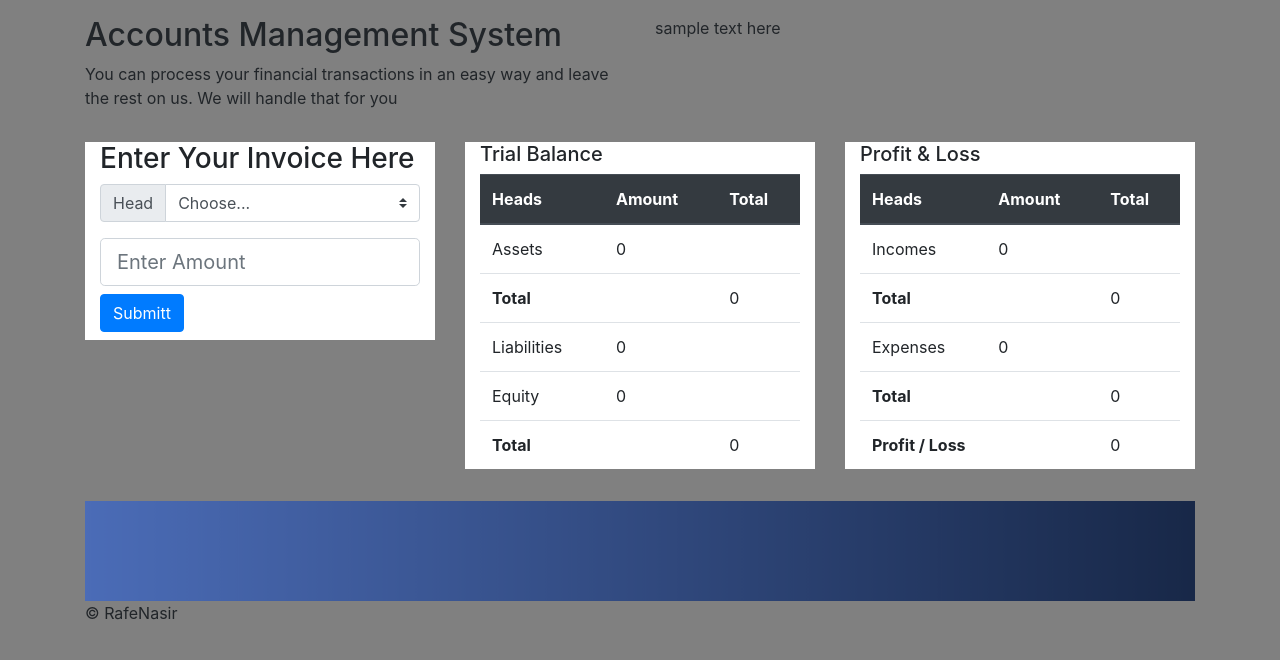
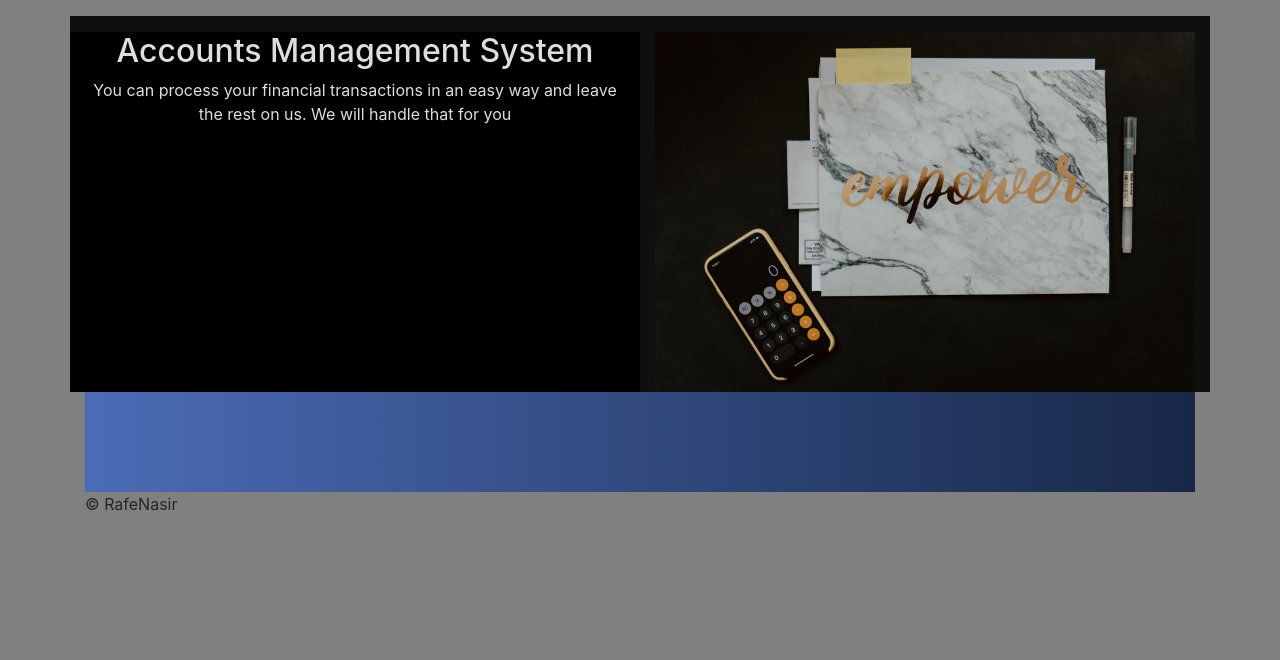
Before and after one commit to rafenasir/auto-accountant, a PHP site: page / in a window 1280 px wide. Shown: the part 140-800 px from the top of the page. Run offline with PHP 8.4, Linux system fonts and the light colour scheme.

Commit message:
back to original

```diff
--- a/index.html
+++ b/index.html
@@ -17,7 +17,7 @@
                 <img src="./media/blue_background.png" alt="background" width="100%" height="100vh">
                 <ul class="nav justify-content-end bg-primary">
                     <li class="nav-item"><a class="nav-link active text-white " href="index.html">Home</a></li>
-                    <li class="nav-item"><a class="nav-link active text-white" href="#accont-management">Management System</a></li>
+                    <li class="nav-item"><a class="nav-link active text-white" href="./project.html">Management System</a></li>
                     <li class="nav-item"><a class="nav-link active text-white" href="contact.html">Contact</a></li>
                 </ul>
             </div>
@@ -25,132 +25,131 @@
     </header>
 
     <main>
-        <div class=" container">
-            <div class=" row">
-                <div class="mt-3 col-lg-6 col-sm-6">
+        <div class=" banner container">
+            <div class=" main-img row">
+                <div class="mt-3 col-lg-6 col-sm-6" style="background-color:black">
                     <h2>Accounts Management System</h2>
                     <p>You can process your financial transactions in an easy way and leave the rest on us. We will handle that for you</p>
                 </div>
-                <div class="mt-3  col-lg-6 col-sm-6">
-                    <p>sample text here</p>
+                <div class=" mt-3 col-lg-6 col-sm-6 ">
 
-                    <!-- <img calss="" src="media/main-background-img-3.jpeg" width="100%" height="500vh"> -->
+                    <img calss=" " src="media/background-image-1.jpeg " width="100% ">
                 </div>
             </div>
         </div>
 
 
 
+        <!--
 
 
+        <div id="accont-management " class="container ">
+            <div class="row ">
 
-        <div id="accont-management" class="container">
-            <div class="row">
-
-                <div class="mt-3 mb-3 col-lg-4 col-sm-12" ;>
-                    <div class="col-md-12 col-lg-12 col-sm-12" style="background-color: white; height: auto">
+                <div class="mt-3 mb-3 col-lg-4 col-sm-12 " ;>
+                    <div class="col-md-12 col-lg-12 col-sm-12 " style="background-color: white; height: auto ">
 
                         <h3>Enter Your Invoice Here</h3>
-                        <form onsubmit="return false">
-                            <div class="input-group mb-3">
-                                <div class="input-group-prepend">
-                                    <label class="input-group-text" for="inputGroupSelect01">Head</label>
+                        <form onsubmit="return false ">
+                            <div class="input-group mb-3 ">
+                                <div class="input-group-prepend ">
+                                    <label class="input-group-text " for="inputGroupSelect01 ">Head</label>
                                 </div>
-                                <select class="custom-select" id="inputGroupSelect01">
+                                <select class="custom-select " id="inputGroupSelect01 ">
                                 <option selected>Choose...</option>
-                                <option value="1">Expense Increased</option>
-                                <option value="2">Expense Decreased</option>
-                                <option value="3">Assets Increased</option>
-                                <option value="4">Assets Decreased</option>
-                                <option value="5">Income Increased</option>
-                                <option value="6">Income Decreased</option>
-                                <option value="7">Liabilities Increased</option>
-                                <option value="8">Liabilities Decreased </option>
-                                <option value="9">Equity Increased </option>
-                                <option value="10">Equity Decreased</option>
+                                <option value="1 ">Expense Increased</option>
+                                <option value="2 ">Expense Decreased</option>
+                                <option value="3 ">Assets Increased</option>
+                                <option value="4 ">Assets Decreased</option>
+                                <option value="5 ">Income Increased</option>
+                                <option value="6 ">Income Decreased</option>
+                                <option value="7 ">Liabilities Increased</option>
+                                <option value="8 ">Liabilities Decreased </option>
+                                <option value="9 ">Equity Increased </option>
+                                <option value="10 ">Equity Decreased</option>
                                 </select>
 
 
                             </div>
-                            <input id="amount" class="form-control form-control-lg" type="number" placeholder="Enter Amount">
+                            <input id="amount " class="form-control form-control-lg " type="number " placeholder="Enter Amount ">
 
-                            <input class="my-2 btn btn-primary" type="submit" value="Submitt" onclick="findValue(parseInt(document.getElementById('amount').value)); valuesTotal(); profitLossFigure();">
+                            <input class="my-2 btn btn-primary " type="submit " value="Submitt " onclick="findValue(parseInt(document.getElementById( 'amount').value)); valuesTotal(); profitLossFigure(); ">
 
                         </form>
                     </div>
 
                 </div>
-                <div class=" mt-3 col-lg-4 col-sm-12" ;>
-                    <div class="col-md-12 col-lg-12 col-sm-12" style="background-color: white; height: auto;">
+                <div class=" mt-3 col-lg-4 col-sm-12 " ;>
+                    <div class="col-md-12 col-lg-12 col-sm-12 " style="background-color: white; height: auto; ">
                         <h5>Trial Balance</h5>
                         <table class="table ">
-                            <thead class="thead-dark">
-                                <th scope="col">Heads</th>
-                                <th scope="col">Amount</th>
-                                <th scope="col">Total</th>
+                            <thead class="thead-dark ">
+                                <th scope="col ">Heads</th>
+                                <th scope="col ">Amount</th>
+                                <th scope="col ">Total</th>
                             </thead>
                             <tr>
-                                <td class="trialBalance-head">Assets</td>
-                                <td class="trialBalance-result" colspan="2" id="ass">0</td>
+                                <td class="trialBalance-head ">Assets</td>
+                                <td class="trialBalance-result " colspan="2 " id="ass ">0</td>
 
                             </tr>
                             <tr>
-                                <td colspan="2"><strong>Total</strong></td>
-                                <td id="total-trialBalanceDr"><strong>0</strong></td>
+                                <td colspan="2 "><strong>Total</strong></td>
+                                <td id="total-trialBalanceDr "><strong>0</strong></td>
 
                             </tr>
                             <tr>
-                                <td class="trialBalance-head">Liabilities</td>
-                                <td class="trialBalance-result" id="liab" colspan="2">0</td>
+                                <td class="trialBalance-head ">Liabilities</td>
+                                <td class="trialBalance-result " id="liab " colspan="2 ">0</td>
 
                             </tr>
                             <tr>
-                                <td class="trialBalance-head">Equity</td>
-                                <td class="trialBalance-result" id="equity" colspan="2">0</td>
+                                <td class="trialBalance-head ">Equity</td>
+                                <td class="trialBalance-result " id="equity " colspan="2 ">0</td>
 
                             </tr>
                             <tr>
-                                <td colspan="2"><strong>Total</strong></td>
-                                <td id="total-trialBalanceCr"><strong>0</strong></td>
+                                <td colspan="2 "><strong>Total</strong></td>
+                                <td id="total-trialBalanceCr "><strong>0</strong></td>
 
                             </tr>
 
                         </table>
                     </div>
                 </div>
-                <div class="mt-3 mb-3 col-lg-4 col-sm-12">
-                    <div class="col-md-12 col-lg-12 col-sm-12" style="background-color: white; height: auto;">
+                <div class="mt-3 mb-3 col-lg-4 col-sm-12 ">
+                    <div class="col-md-12 col-lg-12 col-sm-12 " style="background-color: white; height: auto; ">
                         <h5>Profit & Loss</h5>
                         <table class="table ">
-                            <thead class="thead-dark">
-                                <th scope="col">Heads</th>
-                                <th scope="col">Amount</th>
-                                <th scope="col">Total</th>
+                            <thead class="thead-dark ">
+                                <th scope="col ">Heads</th>
+                                <th scope="col ">Amount</th>
+                                <th scope="col ">Total</th>
                             </thead>
                             <tr>
-                                <td class="trialBalance-head">Incomes</td>
-                                <td class="trialBalance-result" id="inc" colspan="2">0</td>
+                                <td class="trialBalance-head ">Incomes</td>
+                                <td class="trialBalance-result " id="inc " colspan="2 ">0</td>
 
                             </tr>
                             <tr>
-                                <td colspan="2"><strong>Total</strong></td>
-                                <td id="total-ProfitLossCr"><strong>0</strong></td>
+                                <td colspan="2 "><strong>Total</strong></td>
+                                <td id="total-ProfitLossCr "><strong>0</strong></td>
 
                             </tr>
                             <tr>
-                                <td class="trialBalance-head">Expenses</td>
-                                <td class="trialBalance-result" id="exp" colspan="2">0</td>
+                                <td class="trialBalance-head ">Expenses</td>
+                                <td class="trialBalance-result " id="exp " colspan="2 ">0</td>
 
                             </tr>
                             <tr>
-                                <td colspan="2"><strong>Total</strong></td>
-                                <td id="total-ProfitLossDr"><strong>0</strong></td>
+                                <td colspan="2 "><strong>Total</strong></td>
+                                <td id="total-ProfitLossDr "><strong>0</strong></td>
 
                             </tr>
 
                             <tr>
-                                <td colspan="2"><strong>Profit / Loss</strong></td>
-                                <td id="profitLoss"><strong>0</strong></td>
+                                <td colspan="2 "><strong>Profit / Loss</strong></td>
+                                <td id="profitLoss "><strong>0</strong></td>
 
                             </tr>
 
@@ -161,20 +160,20 @@
 
         </div>
 
-    </main>
+    </main> -->
 
-    <script src="https://code.jquery.com/jquery-3.5.1.min.js" integrity="sha256-9/aliU8dGd2tb6OSsuzixeV4y/faTqgFtohetphbbj0=" crossorigin="anonymous"></script>
-    <script src="https://stackpath.bootstrapcdn.com/bootstrap/4.5.2/js/bootstrap.min.js" integrity="sha384-B4gt1jrGC7Jh4AgTPSdUtOBvfO8shuf57BaghqFfPlYxofvL8/KUEfYiJOMMV+rV" crossorigin="anonymous"></script>
+        <script src="https://code.jquery.com/jquery-3.5.1.min.js " integrity="sha256-9/aliU8dGd2tb6OSsuzixeV4y/faTqgFtohetphbbj0=" crossorigin=" anonymous "></script>
+        <script src="https://stackpath.bootstrapcdn.com/bootstrap/4.5.2/js/bootstrap.min.js " integrity="sha384-B4gt1jrGC7Jh4AgTPSdUtOBvfO8shuf57BaghqFfPlYxofvL8/KUEfYiJOMMV+rV " crossorigin="anonymous "></script>
 
 
 </body>
 
 <footer>
-    <div class="container">
-        <div class="col pl-0 pr-0">
-            <img src="./media/blue_background.png" alt="background" width="100%" height="100vh">
+    <div class="container ">
+        <div class="col pl-0 pr-0 ">
+            <img src="./media/blue_background.png " alt="background " width="100% " height="100vh ">
         </div>
-        <div class="col pl-0">
+        <div class="col pl-0 ">
 
             <p>&copy RafeNasir </p>
         </div>
--- a/style.css
+++ b/style.css
@@ -2,17 +2,58 @@
     background-image: url(./media/background\ image.jpeg);
 /* } */
 
+
+/* .row {
+    background: url(./media/background-image-1.jpeg) fixed center;
+    background-repeat: no-repeat;
+    background-size: cover;
+} */
+
 #header {
-    /* position: fixed;
-    z-index: 10;
-    align-items: center; */
+    position: sticky;
 }
 
-.main-image {
+body {
+    background-color: #875A7B;
+}
+
+.linkedin {
+    color: rgb(53, 53, 240) font-
+}
+
+main {
+    margin-top: 2vh;
+}
+
+.banner {
+    text-align: center;
+    background-color: rgb(15, 15, 15);
+    color: rgb(223, 221, 221);
+}
+
+.main-img {
+    /* background-image: url(./media/background-banner-1.jpeg);
+    width: 100%;
+    background-repeat: no-repeat;
+    background-size: cover; */
+    /* height: 75vh; */
+}
+
+.nav li:hover {
+    opacity: 0.5;
+}
+
+
+/* p {
+    color: rgb(231, 33, 33);
+} */
+
+
+/* .main-image {
     background-image: url("./media/background-image-1.jpeg");
     height: 50vh;
     margin-top: 3px;
-}
+} */
 
 body {
     /* background-image: url("./media/background-image-1.jpeg"); */
```
Also changed, not shown: media/background-banner-1.jpeg (added), 1 other file.
